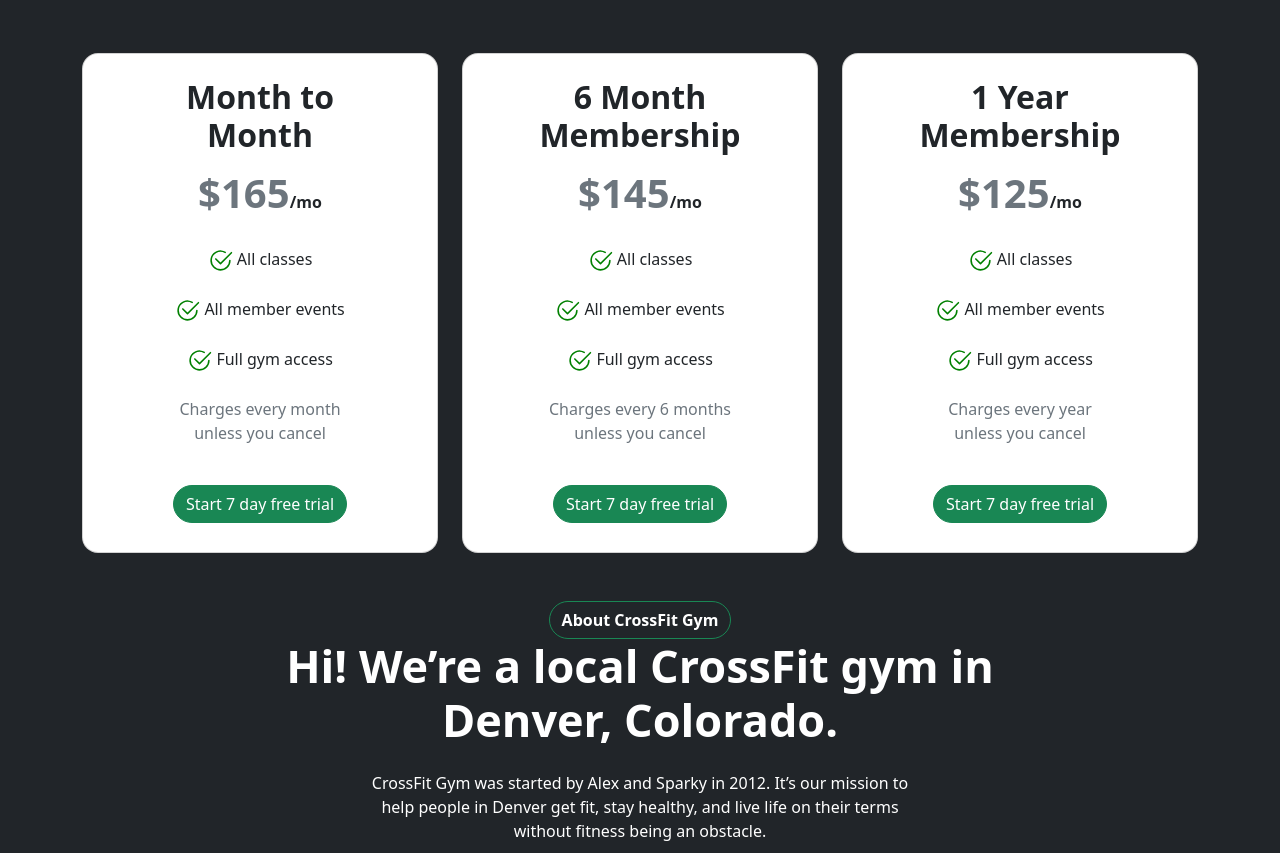
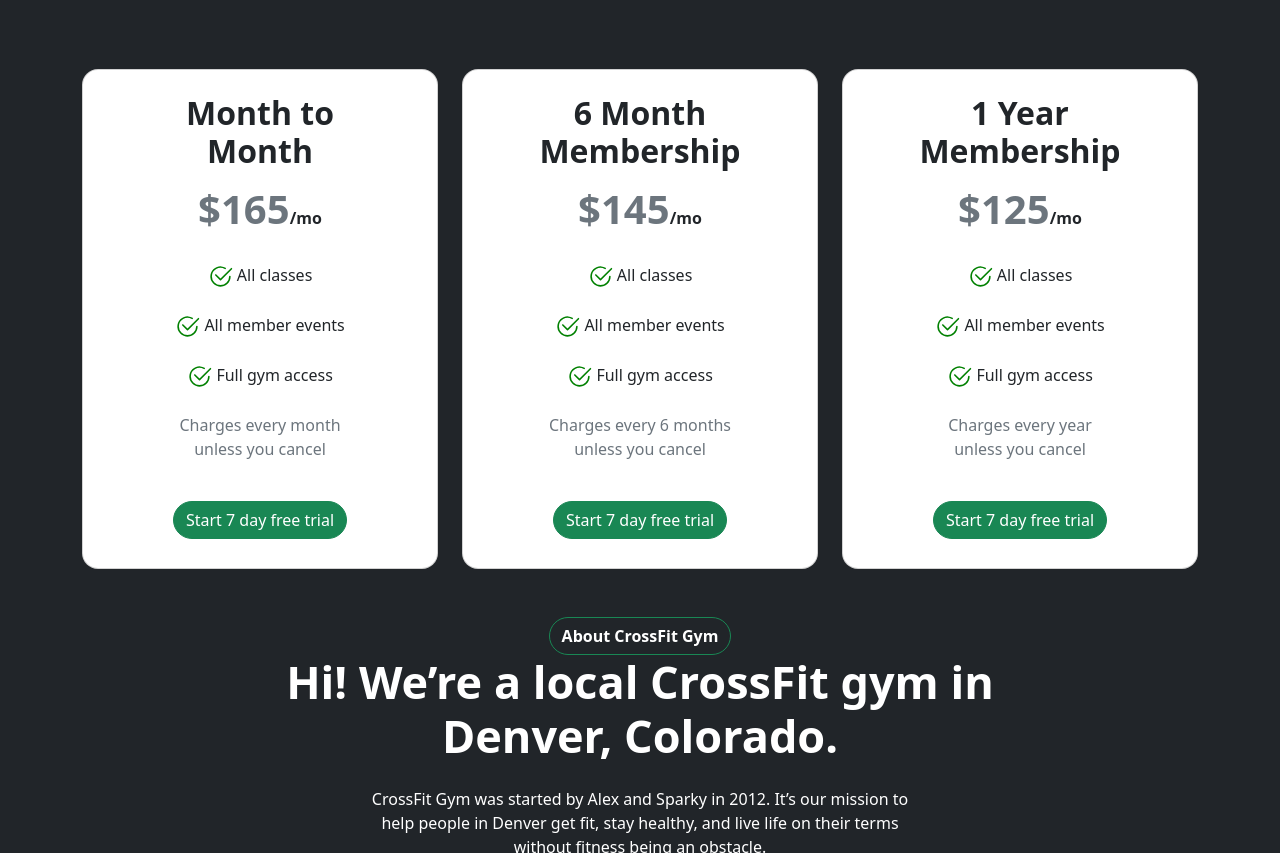
Before and after one commit to pankaj5252/BOOSTRAP_PROJECT, a plain HTML site: page index.html in a window 1280 px wide. Shown: the part 3662-4515 px from the top of the page. Drawn offline with nearby package versions, Linux system fonts and the light colour scheme.

Commit message:
Initial commit

```diff
--- a/index.html
+++ b/index.html
@@ -444,7 +444,7 @@
                 </div>
             </div>
             <div class="row mt-5">
-                <div class="col-md-4 md-d-flex justify-content-center">
+                <div class="col-md-4 md-d-flex mt-3 justify-content-center">
                     <div class="card rounded-4" style="width: 100%;height:500px">
                         <div class="card-body p-4">
                             <h2 class="card-title fw-bold">Month to <br> Month</h2>
@@ -494,7 +494,7 @@
                         </div>
                     </div>
                 </div>
-                <div class="col-md-4 md-d-flex justify-content-center">
+                <div class="col-md-4 md-d-flex mt-3 justify-content-center">
                     <div class="card rounded-4" style="width: 100%;height:500px">
                         <div class="card-body p-4">
                             <h2 class="card-title fw-bold">6 Month <br> Membership</h2>
@@ -544,7 +544,7 @@
                         </div>
                     </div>
                 </div>
-                <div class="col-md-4 md-d-flex justify-content-center">
+                <div class="col-md-4 md-d-flex mt-3 justify-content-center">
                     <div class="card rounded-4" style="width: 100%;height:500px">
                         <div class="card-body p-4">
                             <h2 class="card-title fw-bold">1 Year <br> Membership</h2>
```
